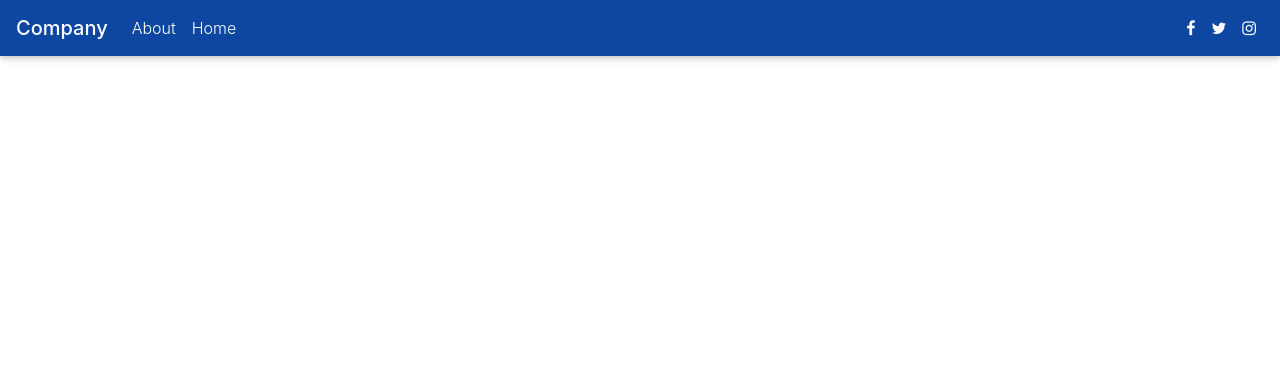
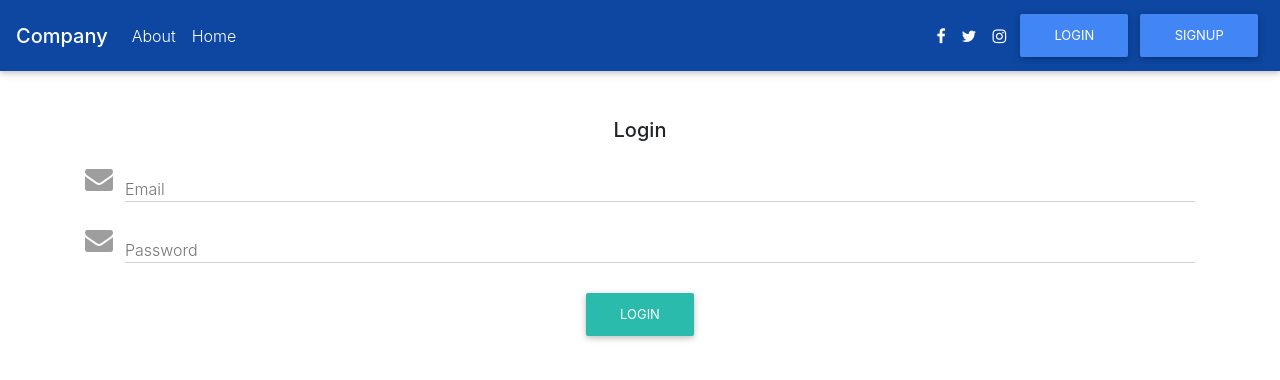
Before and after one commit to Abubakrfambul/iNotebook-frontend, a React (Create React App) app: page /login in a window 1280 px wide. Shown: the top 380 px of the page. Built offline with nearby package versions, Linux system fonts and the light colour scheme.

Commit message:
login module done

```diff
--- a/src/App.js
+++ b/src/App.js
@@ -5,6 +5,8 @@ import { Home } from './components/Home';
 import { About } from './components/About';
 import { Navbar } from './components/Navbar';
 import { NoteState } from './context/notes/NoteState';
+import { Login } from './components/Login';
+import { Signup } from './components/Signup';
 
 function App() {
   return (
@@ -13,13 +15,15 @@ function App() {
       <BrowserRouter>
       <Navbar/>
       <div className='container pt-5'>
-      <div className='row'>
+
       <Routes>
         <Route exact path="/" element={<Home />}></Route>
         <Route exact path="/home" element={<Home />}></Route>
         <Route exact path="/about" element={<About />}></Route>
+        <Route exact path="/login" element={<Login />}></Route>
+        <Route exact path="/signup" element={<Signup />}></Route>
       </Routes>
-      </div></div>
+      </div>
       </BrowserRouter>
      </NoteState>
     </div>
--- a/src/components/Home.js
+++ b/src/components/Home.js
@@ -34,9 +34,9 @@ const onChange = (e) => {
 
 
   return (
-    <div>
+   <>
         <AddNote/>
-  <button ref={ref} type="button" className="btn btn-primary" data-toggle="modal" data-target="#myModal">
+  <button ref={ref} style={{display: 'none'}} type="button" className="btn btn-primary" data-toggle="modal" data-target="#myModal">
     Open modal
   </button>
 
@@ -77,14 +77,17 @@ const onChange = (e) => {
     </div>
   </div>
   <div className="row">
-
+  <h2>You rnotes</h2>
+  <div className='container'>
+    {notes.notesObj && notes.notesObj.length === 0 && 'No notes found' }
+    </div>
       {
          notes.notesObj && notes.notesObj.map((note) => {
            return <NoteItem key={note._id} note={note} updateNote={updateNote}/>
          })
        }
      </div>
-    </div>
+    </>
 
   )
 }
--- /dev/null
+++ b/src/components/Login.js
@@ -0,0 +1,50 @@
+import axios from 'axios'
+import React, { useState } from 'react'
+import { useNavigate  } from "react-router-dom";
+
+export const Login = () => {
+    const navigate = useNavigate();
+    const url = "http://localhost:5000/api/";
+    const [credentials, setCredentials] = useState({email: '', password: ''})
+    const handleLogin = async (e) => {
+        e.preventDefault()
+        console.log(e.target.email.value);
+            await axios.post(
+                `${url}auth/login`, credentials,
+            ).then((res) => {
+                console.log('success', res.data.token);
+              localStorage.setItem('token', res.data.token);
+              navigate('/')
+            }).catch((err)=> {
+                console.log(err);
+                if(!err.response.data.success) alert(err.response.data.error)
+            })
+    }
+
+    const onChange = (e) => {
+        console.log(e.target.name+ ':'+ e.target.value);
+        setCredentials({...credentials, [e.target.name]: e.target.value})
+    }
+
+  return (
+<form onSubmit={handleLogin}>
+    <p className="h5 text-center mb-4">Login</p>
+
+    <div className="md-form">
+        <i className="fa fa-envelope prefix grey-text" style={{float: "left",position: 'initial'}}></i>
+        <input type="text" id="email" name="email" value={credentials.email} onChange={onChange} className="form-control" />
+        <label htmlFor="email">Email</label>
+    </div>
+
+    <div className="md-form">
+        <i className="fa fa-envelope prefix grey-text" style={{float: "left",position: 'initial'}}></i>
+        <input type="text" id="password" name="password" value={credentials.password} onChange={onChange} className="form-control" />
+        <label htmlFor="password">Password</label>
+    </div>
+
+    <div className="text-center">
+        <button type="submit" className="btn btn-default" >Login</button>
+    </div>
+    </form>
+  )
+}
--- a/src/components/Navbar.js
+++ b/src/components/Navbar.js
@@ -33,6 +33,11 @@ export const Navbar = () => {
             <a className="nav-link"><i className="fa fa-instagram"></i></a>
           </li>
         </ul>
+        {localStorage.getItem('token') ? ''  : <form className='d-flex'>
+          <Link className='btn btn-primary' to="/login" type='submit'>Login</Link>
+          <Link className='btn btn-primary' to="/signup" type='submit'>Signup</Link>
+        </form>}
+
       </div>
     </nav>
       </header>
--- /dev/null
+++ b/src/components/Signup.js
@@ -0,0 +1,7 @@
+import React from 'react'
+
+export const Signup = () => {
+  return (
+    <div>Signup</div>
+  )
+}
```
Lines whose indentation alone changed are shown as unchanged.
